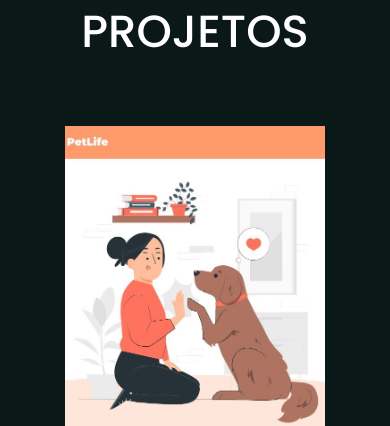
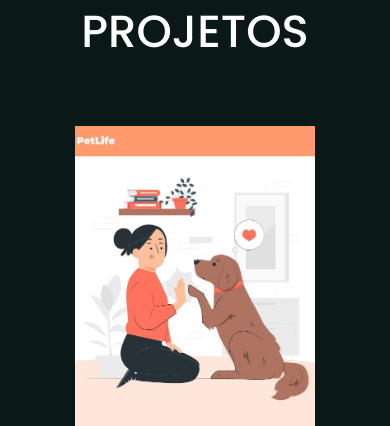
Before and after one commit to H1G2S0/portilofio, a plain HTML site: page index.html in a window 390 px wide. Shown: the part 1150-1576 px from the top of the page. Drawn offline with nearby package versions, Linux system fonts and the light colour scheme.

Commit message:
projetos
Ajuste na img dos projetos na visão Mobile

```diff
--- a/src/css/responsivo.css
+++ b/src/css/responsivo.css
@@ -55,4 +55,6 @@
     .projetos {
         padding: 30px;
     }
+    .projetos .projeto {
+        max-width: 240px;
 }
```
